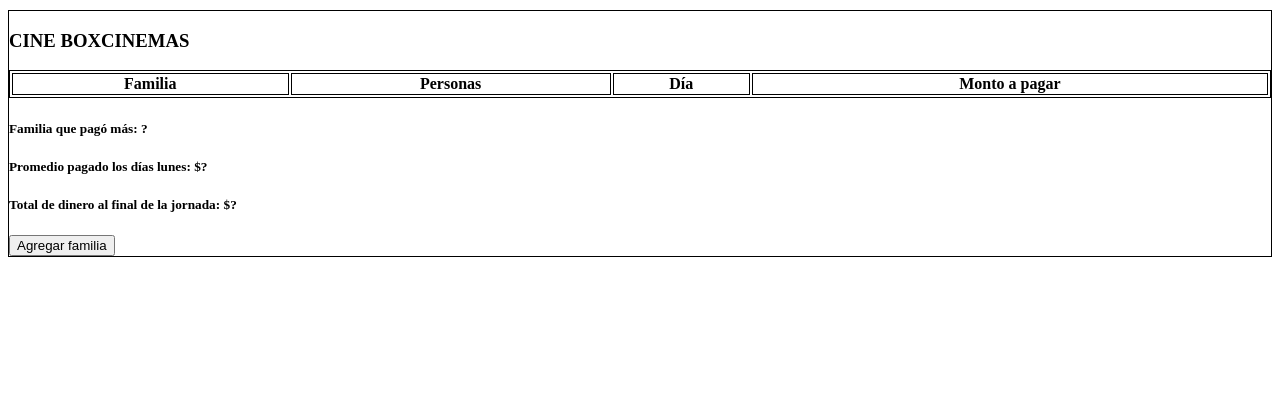
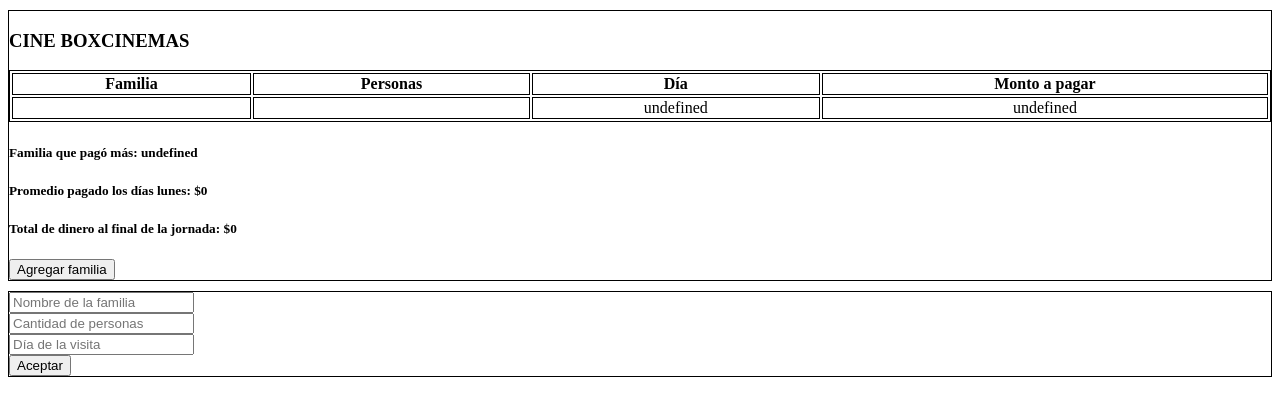
Before and after one commit to Daniela478/L24.1.p.c2.Proyectico.-31089011-31118017-BOXCINEMAS, a plain HTML site: page index.html in a window 1280 px wide. Drawn offline with Linux system fonts and the light colour scheme.

Commit message:
arreglos

```diff
--- a/JS/Cl_controlador.js
+++ b/JS/Cl_controlador.js
@@ -26,7 +26,7 @@ mostrarVistaCine(){//oculta la vista familia y muestra la vista cine
     agregarFamilia ({ familia, personas, dia }) {
         let family = new Cl_mFamilia  ({ familia, personas, dia });
         this.mCine.procesarFamilia (family);
-        this.vCine.reportarFamilia ({
+        this.vCine.reportarCine ({
             familia: family.familia, // creo que el famlia del medio debería ser family pero no estoy segura
             personas: family.personas,
             dia: family.dia,
--- a/JS/Cl_mFamilia.js
+++ b/JS/Cl_mFamilia.js
@@ -25,9 +25,9 @@ export default class Cl_mFamilia {
     }
     montoPagar() {
         if (this.dia == 1)
-         return (personas * 3)/2;
+         return (this.personas * 3)/2;
      else
-     return (personas * 3);
+     return (this.personas * 3);
  }
 
 
--- a/JS/Cl_vCine.js
+++ b/JS/Cl_vCine.js
@@ -1,7 +1,7 @@
 export default class Cl_vCine {
     constructor (controlador){
     this.vista = document.getElementById("mainform");
-    this.tabla = document.getElementById("mainform_table");
+    this.table = document.getElementById("mainform_table");
     this.lblFamilia = document.getElementById("mainform_lblFamilia");
     this.lblPromedio = document.getElementById("main_lblPromedio");
     this.lblTotal = document.getElementById("mainform_lblTotal");
@@ -16,22 +16,21 @@ export default class Cl_vCine {
       this.vista.hidden = true;
       }
     //verificar reportarCine
-    reportarCine ({
-      acumLunes,
-      contLunes,
-      auxMayor,
-      devolverAuxNombre,
-      acumtotal,
-      dineroInicial,
+    reportarCine({
+      familia,
+      personas,
+      día,
+      monto,
+      auxFamilia,
+      promLunes,
       totalCaja,
-      promLunes
     }) {
-      this.tabla.innerHTML += `
+      this.table.innerHTML += `
       <tr>
-      <td>${Familia}</td>
-      <td>${Personas}</td>
-      <td>${Día}</td>
-      <td>${Monto}</td>
+      <td>${familia}</td>
+      <td>${personas}</td>
+      <td>${día}</td>
+      <td>${monto}</td>
       </tr>`;
 
       this.lblFamilia.innerHTML = auxFamilia;
--- a/JS/Cl_vFamilia.js
+++ b/JS/Cl_vFamilia.js
@@ -6,14 +6,14 @@ export default class Cl_vFamilia { //prefijo "in" es por input
       this.inpersonas = document.getElementById("familyform_personas");
       this.india = document.getElementById("familyform_dia");
       this.btAceptar = document.getElementById("familyform_btAceptar");
-      this.btAceptar.onclick = () =>
+      this.btAceptar.onclick = () => this.ocultarVFamilia();
 
-      controlador.agregarfamilia({
+      controlador.agregarFamilia({
           familia: this.infamilia.value,
           personas: this.inpersonas.value,
           dia: this.india.value,
       });
-          this.ocultarVFamilia();
+
       }
   mostrarVFamilia(){
       this.vista.hidden = false;
--- a/index.html
+++ b/index.html
@@ -11,7 +11,7 @@
 
     <section id="mainform">
 <h3>CINE BOXCINEMAS</h3>
-<table id="mainform_tabla">
+<table id="mainform_table">
   <tr>
     <th>Familia</th>
     <th>Personas</th>
```
